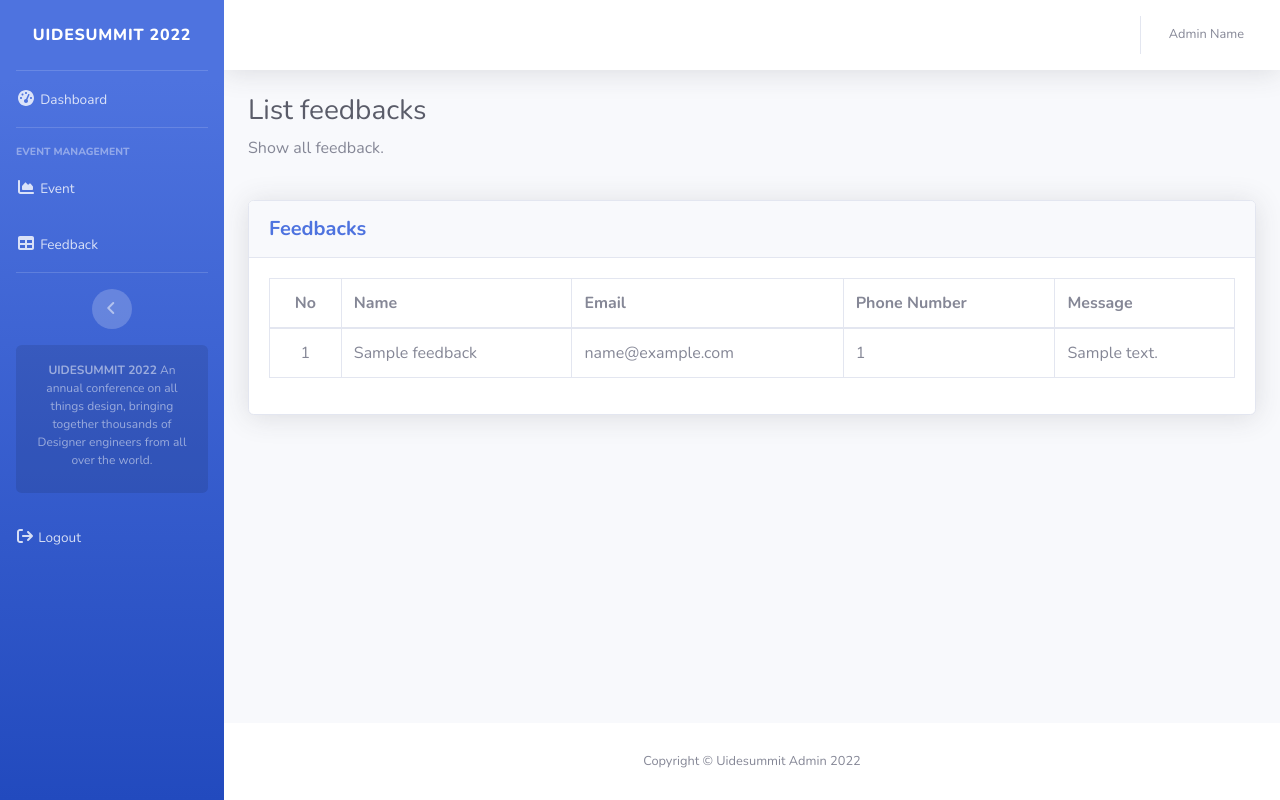
After one commit to roziqinkhoeru/uidesummit, a CodeIgniter 4 app: template app/Views/admin/viewFeedback.php in a window 1280 px wide. The commit adds this page. Run offline with PHP 8.4 and a stand-in for CodeIgniter, Linux system fonts and the light colour scheme; the template is opened without the code that fills it: most values are stand-ins (such as "Sample title", 1, 10 or a date in 2020); some libraries are stand-ins or nearby versions.

Commit message:
Add and finish feedback environment for admin

```diff
--- a/app/Config/Routes.php
+++ b/app/Config/Routes.php
@@ -43,6 +43,7 @@ $routes->group('', ['filter' => 'VerifyAuth'], function ($routes) {
     $routes->add('/dashboard', 'Admin::index');
     $routes->add('/event', 'Admin::event');
     $routes->add('/event/(:any)', 'Admin::$1');
+    $routes->add('/feedback', 'Admin::viewFeedback');
 });
 
 $routes->get('/', 'Event::index');
--- /dev/null
+++ b/app/Views/admin/viewFeedback.php
@@ -0,0 +1,57 @@
+<?= $this->extend('layouts/templates'); ?>
+
+<?= $this->section('maincontent'); ?>
+
+<!-- Begin Page Content -->
+<div class="container-fluid">
+
+    <!-- Page Heading -->
+    <div class="d-flex justify-content-between align-items-center mb-4">
+        <div>
+            <h1 class="h3 mb-2 text-gray-800">List feedbacks</h1>
+            <p>Show all feedback.</p>
+        </div>
+    </div>
+
+    <!-- DataTales Example -->
+    <div class="card shadow mb-4">
+        <div class="card-header py-3">
+            <h5 class="m-0 font-weight-bold text-primary">Feedbacks</h5>
+        </div>
+        <div class="card-body">
+            <div class="table-responsive">
+                <table class="table table-bordered" id="dataTable" width="100%" cellspacing="0">
+                    <thead>
+                        <tr>
+                            <th class="text-center table_feedback_number">No</th>
+                            <th class="table_feedback_name">Name</th>
+                            <th class="table_feedback_email">Email</th>
+                            <th class="table_feedback_phone">Phone Number</th>
+                            <th class="table_feedback_message">Message</th>
+                        </tr>
+                    </thead>
+                    <tbody>
+                        <?php $i = 1; ?>
+                        <?php foreach ($listFeedback as $feedbacks) : ?>
+                            <tr>
+                                <td class="text-center"><?= $i++; ?>
+                                </td>
+                                <td><?= $feedbacks['name']; ?>
+                                </td>
+                                <td><?= $feedbacks['email']; ?>
+                                </td>
+                                <td><?= $feedbacks['phone_number']; ?>
+                                </td>
+                                <td><?= $feedbacks['message']; ?>
+                            </tr>
+                        <?php endforeach; ?>
+                    </tbody>
+                </table>
+            </div>
+        </div>
+    </div>
+
+</div>
+
+
+<?= $this->endSection();
--- a/app/Views/layouts/templates.php
+++ b/app/Views/layouts/templates.php
@@ -53,6 +53,12 @@
                 <a class="nav-link" href="/event">
                     <i class="fas fa-fw fa-chart-area"></i>
                     <span>Event</span></a>
+            </li>
+            <!-- Nav Item - feedback -->
+            <li class="nav-item nav_item <?= ($tab == 'feedback') ? 'active' : ''; ?>">
+                <a class="nav-link" href="/feedback">
+                    <i class="fas fa-fw fa-table"></i>
+                    <span>Feedback</span></a>
             </li>
 
             <!-- Divider -->
```
Also changed, not shown: app/Controllers/Admin.php (+18 -0 lines), public/assets/css/styles-admin.css.
